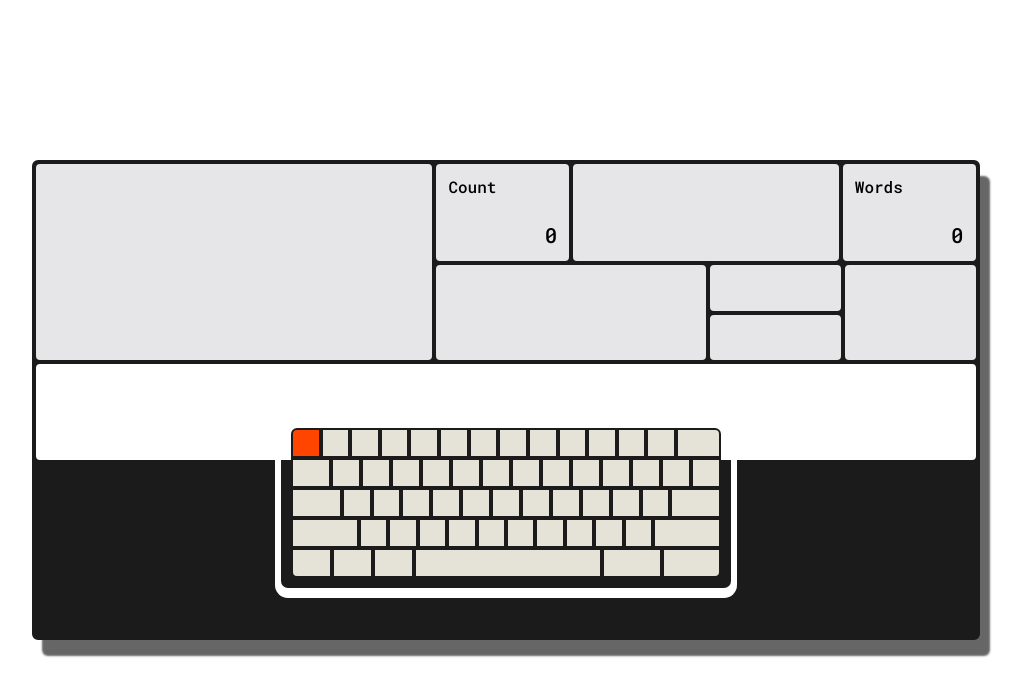
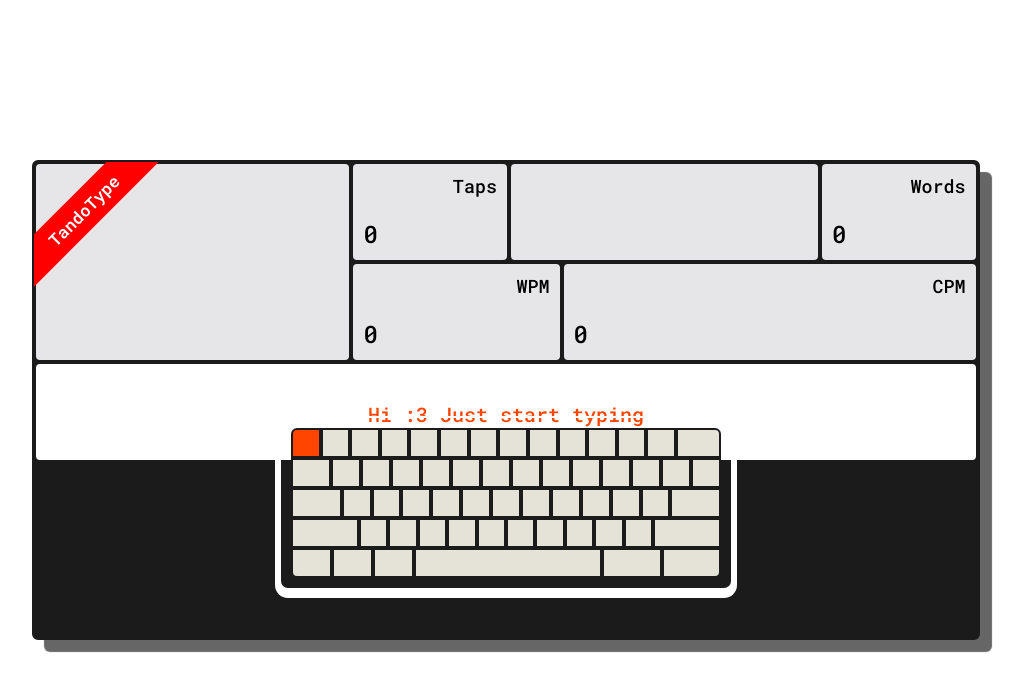
Before and after one commit to vndg-rdmt/tandotype, a website built with Vite: page index.html in a window 1280 px wide. Shown: the whole page, without its empty margins (134-1158 px from the left). Built offline with nearby package versions, Linux system fonts and the light colour scheme.

Commit message:
+(badge) +(prefinal-styling) +(WPM, CPM)

```diff
--- a/src/main.ts
+++ b/src/main.ts
@@ -4,9 +4,11 @@ import style from './style.module.css';
 
 import { TandotypeApp } from "./tandotype-engine/app";
 import { TandotypeConfig } from "./tandotype-engine/types";
-import { TDCharsTypedUtility } from './tandotype-engine/utilities/chars-typed';
+import { TDTapsCounterUtility } from './tandotype-engine/utilities/chars-typed';
 import { TDEmptyBlockUtility } from './tandotype-engine/utilities/empty-block';
+import { TDCPMUtility } from './tandotype-engine/utilities/chars-per-minute';
 import { TDWordsTypedUtility } from './tandotype-engine/utilities/words-types';
+import { TDWPMUtility } from './tandotype-engine/utilities/words-per-minute';
 // import { TDTimeDateUtility } from './tandotype-engine/utilities/timer';
 // import { TDCharsTypingSpeedUtility } from './tandotype-engine/utilities/typing-speed';
 // import { TDWordsTypedUtility } from './tandotype-engine/utilities/words-types';
@@ -36,7 +38,7 @@ function main(): void {
         app.wrapUtils(style.actionUtilsSubblock,
             app.wrapUtils(style.topActionsWrapper,
                 ...app.loadTypingUtilities(
-                    TDCharsTypedUtility({elementStyling: [style.utilityBlock, style.flex1].join(' ') , nameStyling: '', valueStyling: ''}),
+                    TDTapsCounterUtility({elementStyling: [style.utilityBlock, style.flex1].join(' ') , nameStyling: '', valueStyling: ''}),
                 ),
                 ...app.loadUndefinedUtilites(
                     TDEmptyBlockUtility({elementStyling: [style.utilityBlock, style.flex2].join(' '), nameStyling: '', valueStyling: ''}),
@@ -46,20 +48,22 @@ function main(): void {
                 ),
             ),
             app.wrapUtils(style.topActionsWrapper,
-                ...app.loadUndefinedUtilites(
-                    TDEmptyBlockUtility({elementStyling: [style.utilityBlock, style.flex2].join(' '), nameStyling: '', valueStyling: ''}),
+                ...app.loadTimerUtilities(
+                    TDWPMUtility({elementStyling: [style.utilityBlock, style.flex1].join(' '), nameStyling: '', valueStyling: ''}),
                 ),
-                app.wrapUtils([style.secondColumnWrapperBottomOne, style.flex1].join(' '),
-                    ...app.loadUndefinedUtilites(
-                        TDEmptyBlockUtility({elementStyling: style.defaultBlock, nameStyling: '', valueStyling: ''}),
-                        TDEmptyBlockUtility({elementStyling: style.defaultBlock, nameStyling: '', valueStyling: ''}),
-                    ),
+                ...app.loadTimerUtilities(
+                    TDCPMUtility({elementStyling: [style.utilityBlock, style.flex2].join(' '), nameStyling: '', valueStyling: ''}),
                 ),
-                app.wrapUtils(style.lastFlexBasicBlock,
-                    ...app.loadUndefinedUtilites(
-                        TDEmptyBlockUtility({elementStyling: [style.utilityBlock, style.flex1].join(' '), nameStyling: '', valueStyling: ''}),
-                    ),
-                ),
+                // app.wrapUtils([style.secondColumnWrapperBottomOne, style.flex1].join(' '),
+                //     ...app.loadUndefinedUtilites(
+                //         TDEmptyBlockUtility({elementStyling: style.defaultBlock, nameStyling: '', valueStyling: ''}),
+                //     ),
+                // ),
+                // app.wrapUtils(style.lastFlexBasicBlock,
+                //     ...app.loadUndefinedUtilites(
+                //         TDEmptyBlockUtility({elementStyling: [style.utilityBlock, style.flex1].join(' '), nameStyling: '', valueStyling: ''}),
+                //     ),
+                // ),
             ),
         ),
     );
--- a/src/style.module.css
+++ b/src/style.module.css
@@ -13,13 +13,12 @@
 
     --color-orange: rgb(255,69,0);
     --color-orange-pressed: rgb(100,12,0);
-
     --color-keybutton: rgb(229, 227, 216);
+    --color-keybutton-pressed: rgb(60, 58, 58);
 
     font-family: var(--font);
 }
 
-/* Global */
 .app {
     position: fixed;
     width: 74%;
@@ -35,14 +34,13 @@
     overflow: hidden;
 
     background-color: var(--system-app-background);
-    box-shadow: 10px 16px 2px rgba(0,0,0,0.6);
+    box-shadow: 12px 12px 1px rgba(0,0,0,0.6);
     border: var(--system-border);
     border-radius: 6px;
 
     user-select: none;
 }
 
-/* Sub-global */
 .utilsHolder {
     display: flex;
     flex-direction: row;
@@ -61,6 +59,13 @@
     width: 100%;
     padding: 0px 10% 0px 10%;
     overflow: hiddend;
+    cursor: default;
+}
+
+.textArea::placeholder {
+    color: var(--color-orange);
+    font-weight: 500;
+    font-size: 20px;
 }
 
 .textArea::selection {
@@ -116,21 +121,22 @@
 
     border: var(--system-border);
     border-radius: 6px;
+
 }
 
 .utilityBlock > :first-child {
     width: auto;
     height: 100%;
-    margin: 12px;
-    text-align: left;
-    font-size: 100%;
+    padding: 10px;
+    text-align: right;
+    font-size: 115%;
 }
 
 .utilityBlock > :last-child {
     width: auto;
-    margin: 12px;
-    text-align: right;
-    font-size: 130%;
+    text-align: left;
+    font-size: 150%;
+    padding: 10px;
 }
 
 .flex1 {
@@ -154,8 +160,8 @@
 }
 
 .keypressed {
-    transition-duration: 100ms;
-    background-color: rgb(40,40,40);
+    transition-duration: 40ms;
+    background-color: var(--color-keybutton-pressed);
     margin-bottom: -6px;
 }
 
@@ -171,21 +177,9 @@
     font-weight: 500;
 }
 
-.utilityName {
-    padding: 10px;
-    font-size: 15px;
-    text-transform: capitalize;
-}
-
-.utilityValue {
-    font-size: 17px;
-    padding: 10px;
-    text-align: right;
-}
-
-
 .actionUtilsSubblock {
     display: flex;
+    flex: 2;
     flex-direction: column;
     width: 100%;
     height: 100%;
@@ -231,5 +225,5 @@
 .helperHeaderBlock {
     width: 100%;
     height: 100%;
-    max-width: 400px;
+    flex: 1;
 }
--- a/src/tandotype-engine/app.ts
+++ b/src/tandotype-engine/app.ts
@@ -5,6 +5,7 @@ import { getLangSwitchDispatcher } from './tools';
 import { TDEventCatcher, TDTimeEventCatcher, TDTypingEventCatcher } from './event-catchers';
 import { TDEmptyBlockUtility } from './utilities/empty-block';
 import { TDInputComponent } from './components/input';
+import { TDLogotypeElement } from './components/logotype';
 
 export class TandotypeApp {
     constructor(config: TandotypeConfig) {
@@ -27,6 +28,7 @@ export class TandotypeApp {
                 listenLanguageChanges:  getLangSwitchDispatcher,
                 typingSubsribeCallback: this.typingListener.subsribeEvent,
             }),
+            new TDLogotypeElement("TandoType"),
         );
 
         this.loadTypingUtilities = this.
--- a/src/tandotype-engine/components/input.ts
+++ b/src/tandotype-engine/components/input.ts
@@ -8,13 +8,14 @@ export interface TDInputComponentConfig {
 export class TDInputComponent extends HTMLElement {
     public constructor(config: TDInputComponentConfig) {
         super();
-        let counter = 0;
+
         const elem = document.createElement('input');
         this.style.width = '100%'
         elem.type = 'text'
         elem.className = config.inputAreaStyle;
         elem.style.resize = 'none';
         elem.spellcheck = false;
+        elem.placeholder = "Hi :3 Just start typing";
         window.addEventListener('click', () => elem.focus())
         window.addEventListener('load', () => elem.focus())
         window.addEventListener('keypress', (e) => {
--- /dev/null
+++ b/src/tandotype-engine/components/logotype.ts
@@ -0,0 +1,33 @@
+export class TDLogotypeElement extends HTMLElement {
+    constructor(text: string) {
+        super();
+        this.style.position = 'absolute';
+        this.style.color = 'white';
+        this.style.position = 'absolute';
+        this.style.top = '0px';
+        this.style.left = '0px';
+        this.style.width = '140px';
+        this.style.overflow = 'hidden';
+        this.style.height = '140px';
+        this.style.textAlign = 'center';
+
+        this.appendChild(this.getBadge()).textContent = text
+    }
+
+    private getBadge(): HTMLElement {
+        const badge = document.createElement('div');
+        badge.style.position = 'absolute';
+        badge.style.backgroundColor = 'red';
+        badge.style.textAlign = 'center';
+        badge.style.rotate = '-45deg';
+        badge.style.minWidth = '200px';
+        badge.style.top = '30px';
+        badge.style.left = '-50px';
+        badge.style.padding = '7px';
+        badge.style.fontWeight = '600';
+        badge.style.fontSize = '17px';
+        return badge;
+    }
+}
+
+customElements.define('td-logotype-element', TDLogotypeElement);
--- /dev/null
+++ b/src/tandotype-engine/utilities/chars-per-minute.ts
@@ -0,0 +1,35 @@
+import { TDTimerUtilityConfig, TDUtils } from "../types";
+
+
+export const TDCPMUtility: TDUtils<TDTimerUtilityConfig> = function(settings) {
+    return (config) => {
+        let charsTyped: number = 0
+
+        const elem = new config.elementConstructor<number>({
+            name:           'CPM',
+            defaultValue:   charsTyped,
+            elementStyling: settings.elementStyling,
+            nameStyling:    settings.nameStyling,
+            valueStyling:   settings.valueStyling,
+        });
+
+        let start: number = performance.now();
+        let words_counter: number = 0;
+        window.addEventListener('keypress', (e) => {
+            words_counter += +(!e.repeat && (e.code.startsWith('Key') || e.code.startsWith('Digit')));
+        })
+        config.subscribeCallback('anim', () => {
+            elem.updateValue(
+                Math.ceil(
+                    words_counter / (performance.now() - start)*1000*60
+                )
+            );
+        });
+        config.subscribeCallback('min', () => {
+            words_counter = 0;
+            start = performance.now();
+        });
+
+        return elem;
+    }
+}
--- a/src/tandotype-engine/utilities/chars-typed.ts
+++ b/src/tandotype-engine/utilities/chars-typed.ts
@@ -1,12 +1,12 @@
 import { TDTypingUtilityConfig, TDUtils } from "../types";
 
 
-export const TDCharsTypedUtility: TDUtils<TDTypingUtilityConfig> = function(settings) {
+export const TDTapsCounterUtility: TDUtils<TDTypingUtilityConfig> = function(settings) {
     return (config) => {
         let charsTyped: number = 0
 
         const elem = new config.elementConstructor<number>({
-            name:           'Count',
+            name:           'Taps',
             defaultValue:   charsTyped,
             elementStyling: settings.elementStyling,
             nameStyling:    settings.nameStyling,
--- /dev/null
+++ b/src/tandotype-engine/utilities/words-per-minute.ts
@@ -0,0 +1,39 @@
+import { TDTimerUtilityConfig, TDUtils } from "../types";
+
+
+export const TDWPMUtility: TDUtils<TDTimerUtilityConfig> = function(settings) {
+    return (config) => {
+        let charsTyped: number = 0
+
+        const elem = new config.elementConstructor<number>({
+            name:           'WPM',
+            defaultValue:   charsTyped,
+            elementStyling: settings.elementStyling,
+            nameStyling:    settings.nameStyling,
+            valueStyling:   settings.valueStyling,
+        });
+
+        let start: number = performance.now();
+        let words_counter: number = 0;
+        let prev_is_char: boolean = false;
+        window.addEventListener('keypress', (e) => {
+            if (!e.repeat) {
+                words_counter += +(prev_is_char && (e.code === "Space" || e.code === "Enter"));
+                prev_is_char = e.code.startsWith('Key') || e.code.startsWith('Digit');
+            };
+        })
+        config.subscribeCallback('anim', () => {
+            elem.updateValue(
+                Math.ceil(
+                    words_counter / (performance.now() - start)*1000*60
+                )
+            );
+        });
+        config.subscribeCallback('min', () => {
+            words_counter = 0;
+            start = performance.now();
+        });
+
+        return elem;
+    }
+}
```
Also changed, not shown: src/tandotype-engine/components/mouse.ts (deleted).
